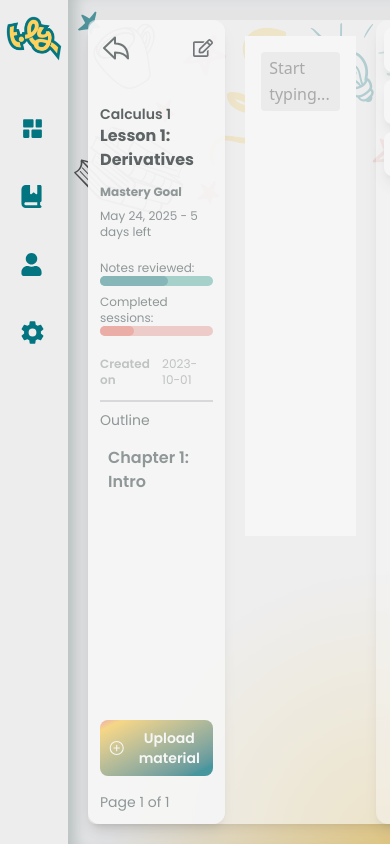
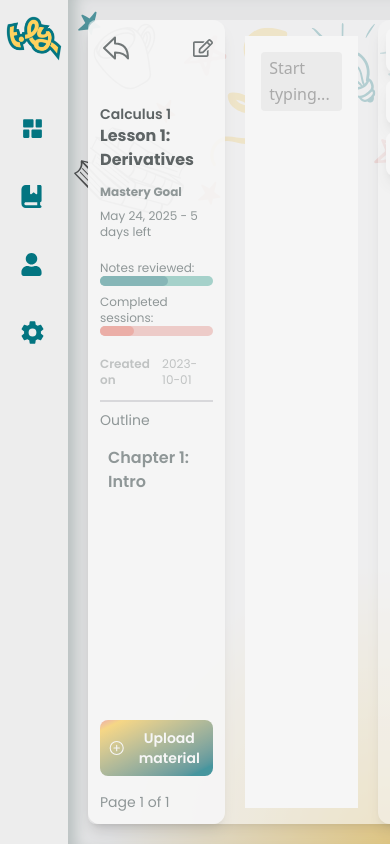
Before and after one commit to yanaSG/time.ly, a React (Vite) app in the folder frontend/: page /note in a window 390 px wide. Shown: the top 844 px of the page. Built offline with nearby package versions, Linux system fonts and the light colour scheme.

Commit message:
bit of responsiveness fix

```diff
--- a/frontend/src/views/components/features/NoteAssistBar.tsx
+++ b/frontend/src/views/components/features/NoteAssistBar.tsx
@@ -56,7 +56,7 @@ const NoteAssistBar: React.FC = () => {
   }
 
   return (
-    <div className={`w-15 h-full flex flex-col justify-start gap-1 bg-white/40 rounded-xl shadow-lg ${isOpen ? 'w-60' : ''} transform transition-all duration-200`}>
+    <div className={`w-15 h-full flex flex-col justify-start gap-1 bg-white/40 rounded-xl shadow-lg ${isOpen ? 'w-75' : ''} transform transition-all duration-200`}>
       {
         isOpen && (
           <div onClick={() => openAssistBar(null)}
--- a/frontend/src/views/components/features/NoteSideBar.tsx
+++ b/frontend/src/views/components/features/NoteSideBar.tsx
@@ -10,7 +10,7 @@ interface NoteSideBarProps {
 
 const NoteSideBar: React.FC<NoteSideBarProps> = ({ notebook, noteTitle }) => {
     return (
-        <div className='w-50 h-full p-3 flex flex-col justify-between bg-white/90 rounded-xl shadow-lg'>
+        <div className='w-65 h-full p-3 flex flex-col justify-between bg-white/90 rounded-xl shadow-lg'>
             <div className='flex justify-between items-center'>
                 <IoArrowUndoOutline className='text-[#414A4B] size-8 cursor-pointer' />
                 <FaRegEdit className='text-[#414A4B] size-5 cursor-pointer' />
--- a/frontend/src/views/components/features/PageEditor.tsx
+++ b/frontend/src/views/components/features/PageEditor.tsx
@@ -131,14 +131,9 @@ const MarkdownEditor = () => {
     <div
       ref={containerRef}
       style={{
-        background: '#FFFFFF',
-        color: '#333333',
-        minHeight: '500px',
-        display: 'flex',
-        flexDirection: 'column',
-        padding: '16px',
         fontFamily: 'system-ui, sans-serif',
       }}
+      className='bg-white text-[#333333] h-full w-full flex flex-col p-4'
     >
       {lines.map((line, index) => (
         <div
```
